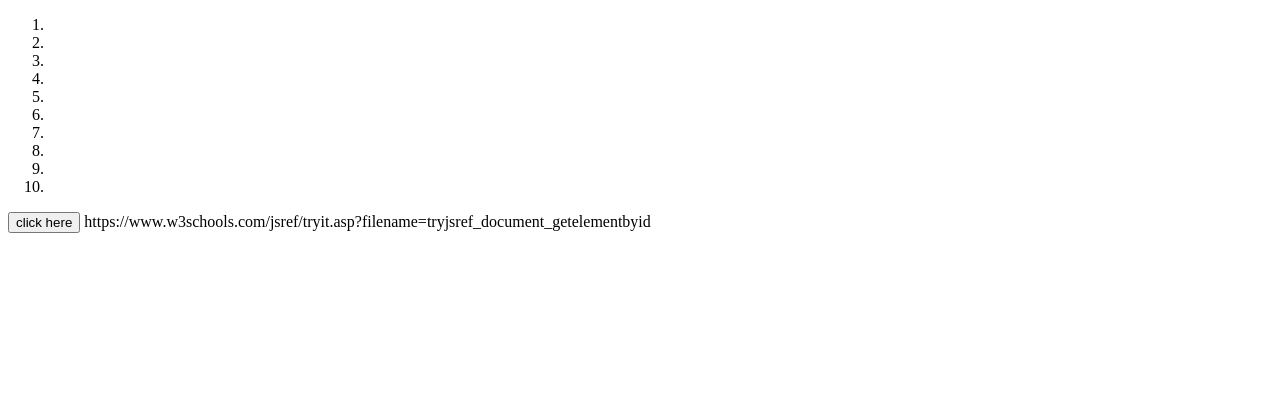
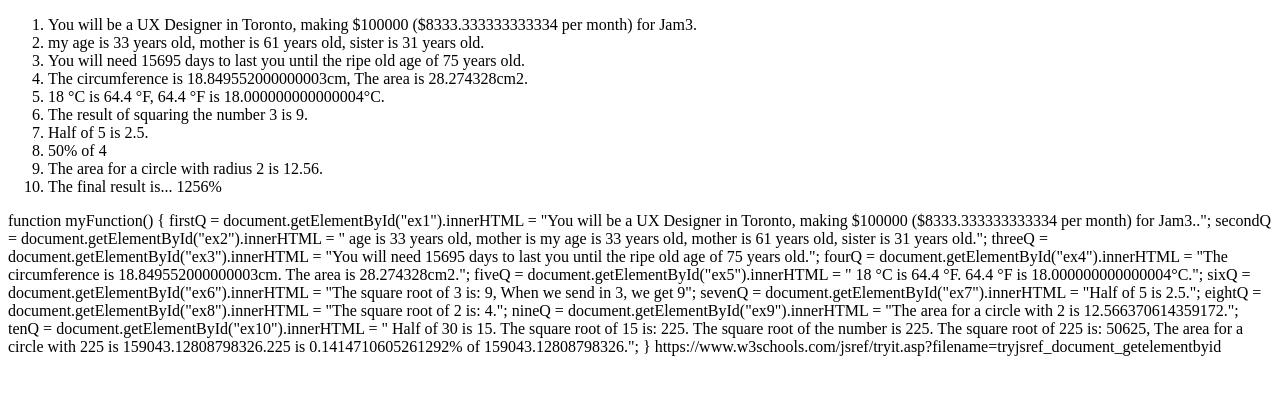
Before and after one commit to Saori-design/java-practice_variable, a plain HTML site: page Index.html in a window 1280 px wide. Drawn offline with Linux system fonts and the light colour scheme.

Commit message:
fix html

```diff
--- a/Index.html
+++ b/Index.html
@@ -22,19 +22,7 @@
         <li id="ex10"></li>
       </ol>
 
-        <button onclick="myFunction()">click here</button>
 
-        <script>
-        let firstQ = new String('');
-        let secondQ = new String('');
-        let threeQ = new String('');
-        let fourQ = new String('');
-        let fiveQ = new String('');
-        let sixQ = new String('');
-        let sevenQ = new String('');
-        let eightQ = new String('');
-        let nineQ = new String('');
-        let tenQ = new String('');
 
 
 
--- a/js/script.js
+++ b/js/script.js
@@ -9,6 +9,8 @@ let companyName =  `Jam3`
 
 console.log(`You will be a ${jobTitle} in ${myFutureCity}, making $${annualSalary} ($${monthlySalary} per month) for ${companyName}.`)
 
+let liEx1 = document.querySelector(`#ex1`)
+liEx1.textContent = `You will be a ${jobTitle} in ${myFutureCity}, making $${annualSalary} ($${monthlySalary} per month) for ${companyName}.`
 
 //EXERCISE 2: The Age Calculator
 //Forgot how old someone is? Calculate it! Store the current year in a variable. Store their birth year in a variable. Calculate their age based on the stored values. Output them to the screen like so: "They are NN years old.", substituting the values.
@@ -22,6 +24,8 @@ let sistersAge = currentYear - 1989
 
 console.log(`my age is ${myAge} years old, mother is ${mothersAge} years old, sister is ${sistersAge} years old.`)
 
+let liEx2 = document.querySelector(`#ex2`)
+liEx2.textContent = `my age is ${myAge} years old, mother is ${mothersAge} years old, sister is ${sistersAge} years old.`
 
 //EXERCISE 3: The Lifetime Supply Calculator
 //Ever wonder how much a "lifetime supply" of your favorite snack is? Wonder no more! Store your current age into a variable. Store a maximum age into a variable. Store an estimated amount per day (as a number). Calculate how many you would eat total for the rest of your life. Output the result to the screen like so: "You will need NN to last you until the ripe old age of X".
@@ -33,6 +37,8 @@ let amountPerDay = amountPerYear * 365
 
 console.log(`You will need ${amountPerDay} days to last you until the ripe old age of ${maximumAge} years old.` )
 
+let liEx3 = document.querySelector(`#ex3`)
+liEx3.textContent = `You will need ${amountPerDay} days to last you until the ripe old age of ${maximumAge} years old.`
 //EXERCISE 4: The Geometrizer
 //Calculate properties of a circle, using the definitions here. Store a radius into a variable. Calculate the circumference based on the radius, and output "The circumference is NN". Calculate the area based on the radius, and output "The area is NN".
 
@@ -43,7 +49,8 @@ let area = radius ** 2 * 3.141592
 console.log(`The circumference is ${circumference}cm.`)
 console.log(`The area is ${area}cm2.`)
 
-
+let liEx4 = document.querySelector(`#ex4`)
+liEx4.textContent = `The circumference is ${circumference}cm, The area is ${area}cm2.`
 //EXERCISE 5: The Temperature Converter
 //It's hot out! Let's make a converter based on the steps here. Store a celsius temperature into a variable. Convert it to fahrenheit and output "NN°C is NN°F".  Now store a fahrenheit temperature into a variable. Convert it to celsius and output "NN°F is NN°C."
 let celsiusTemperature = 18
@@ -54,43 +61,26 @@ let celsiusTemperatureNow = (fahrenheitTemperature - 32) / 1.8
 console.log(` ${celsiusTemperature} °C is ${fahrenheitTemperature} °F.`)
 console.log(` ${fahrenheitTemperatureNow} °F is ${celsiusTemperatureNow}°C.`)
 
-
-// EXERCISE 6
+let liEx5 = document.querySelector(`#ex5`)
+liEx5.textContent = ` ${celsiusTemperature} °C is ${fahrenheitTemperature} °F, ${fahrenheitTemperatureNow} °F is ${celsiusTemperatureNow}°C.`
 // Write a function named squareNumber that will take one argument (a number), square that number, and return the result. It should also log a string like "The result of squaring the number 3 is 9."
-
 function squareNumber(num) {
-
-    return num ** 2
+    return num**2
   }
 
- let theResult = squareNumber(3)
+  let liEx6 = document.querySelector(`#ex6`)
+  liEx6.textContent = `The result of squaring the number 3 is ${squareNumber(3)}.`
 
 
-console.log (`The square root of the number is: ${theResult}`)
-
-//another way
-function squareNumber (num) {
-    console.log(`The square root of ${num} is: ${num ** 2}`)
-    return num  ** 2
-}
-
-let numToSq = 3
-squareNumber(numToSq)
-
-let storeTheResult = squareNumber(3)
-
-
-console.log(`When we send in ${numToSq}, we get ${squareNumber(numToSq)}`)
 
 // EXERCISE 7
 // Write a function named halfNumber that will take one argument (a number), divide it by 2, and return the result. It should also log a string like "Half of 5 is 2.5.".
-function halfNumber(num){
-    console.log (`Half of ${num} is ${num / 2}.`)
-    return num / 2
+function halfNumber(num) {
+    return num/2
   }
 
-let numToHalf = 5
-halfNumber(numToHalf)
+  let liEx7 = document.querySelector(`#ex7`)
+  liEx7.textContent = `Half of 5 is ${halfNumber(5)}.`
 
 // let theHalfResult = halfNumber(5)
 // // console.log(`Half of ${numToHalf} is ${halfNumber}.)`)
@@ -101,12 +91,10 @@ halfNumber(numToHalf)
 // Write a function named percentOf that will take two numbers, figure out what percent the first number represents of the second number, and return the result. It should also log a string like "2 is 50% of 4."
 
 function percentOf(num1, num2){
-    let percent = (num1/num2) * 100
-    console.log (`${num1} is ${percent}% of ${num2}.`)
-    return percent
+    return num1/num2
 }
-
-percentOf (2, 4)
+let liEx8 = document.querySelector(`#ex8`)
+liEx8.textContent = `${percentOf(2,4) * 100}% of 4`
 
 
 // EXERCISE 9
@@ -114,11 +102,14 @@ percentOf (2, 4)
 //      Bonus: Round the result so there are only two digits after the decimal.
 
 
-function areaOfCircle(radius) {
-    var area = Math.PI * squareNumber(radius);
-    console.log (`The area for a circle with ${radius} is ${area}.`)
-    return area
+function areaOfCircle(rad) {
+    console.log()
+    return rad ** 2 * 3.14
   }
+
+  let liEx9 = document.querySelector(`#ex9`)
+  liEx9.textContent = `The area for a circle with radius 2 is ${areaOfCircle(2)}.`
+
 
 areaOfCircle(2)
 
@@ -129,15 +120,13 @@ areaOfCircle(2)
 //      3. Calculate the area of a circle with the result of #2 as the radius.
 //      4. Calculate what percentage that area (#3) is of the squared result (#2).
 
-console.log(`All function`)
-function allFunctions(num) {
-    console.log(`percentOf`)
-
-    let half = halfNumber(num)
-    let squared = squareNumber(half)
-    let area = areaOfCircle(squared)
-    let result = percentOf (squared, area)
-    return percentOf
+function runAll(num) {
+    let resultHalf = halfNumber(num)
+    let resultSqur = squareNumber(resultHalf)
+    let resultArea = areaOfCircle(resultSqur)
+    let resultPrct = percentOf(resultArea, resultSqur)
+    return resultPrct
   }
 
-allFunctions(30)
+  let liEx10 = document.querySelector(`#ex10`)
+  liEx10.textContent = `The final result is... ${runAll(4)*100}%`
```
Lines whose indentation alone changed are shown as unchanged.
